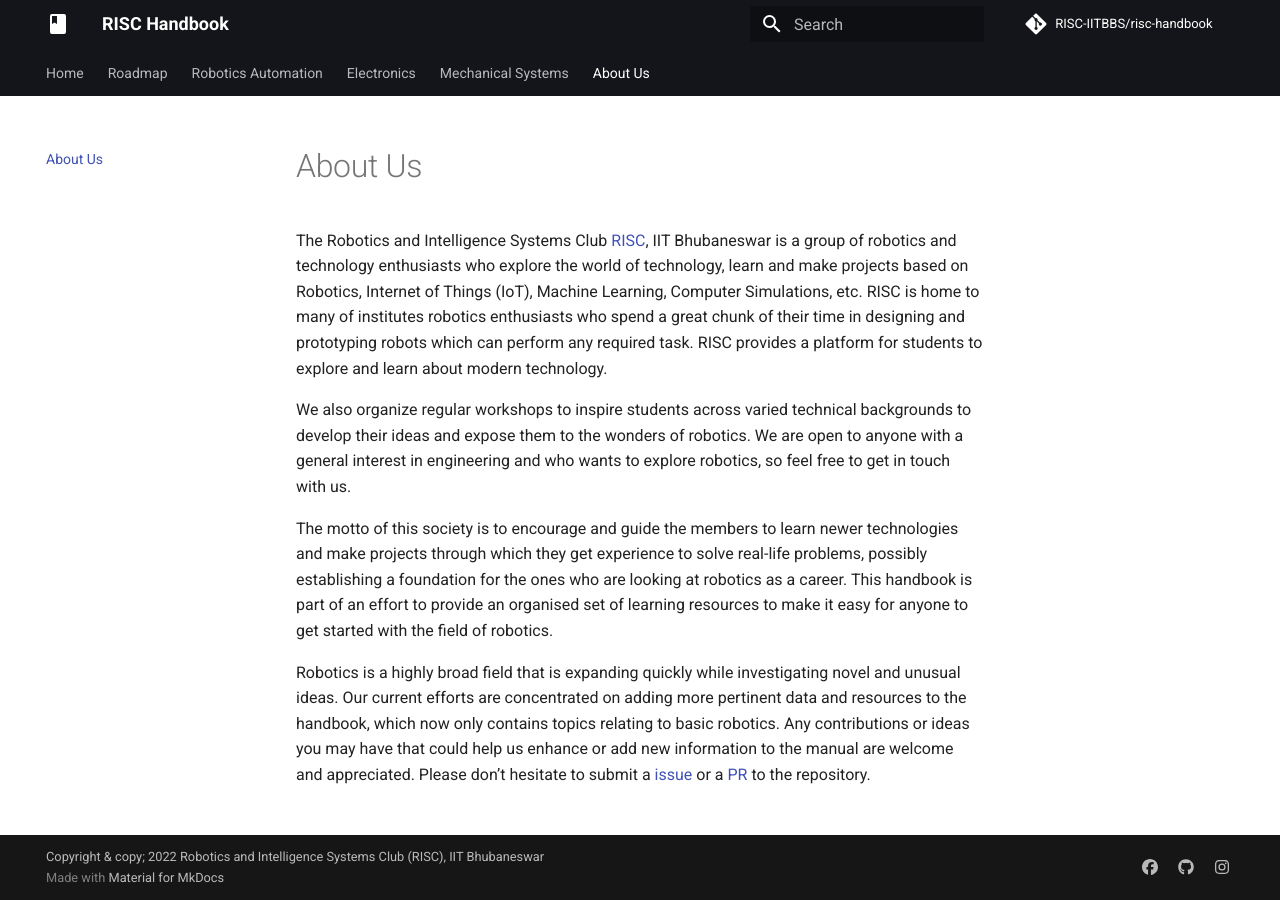
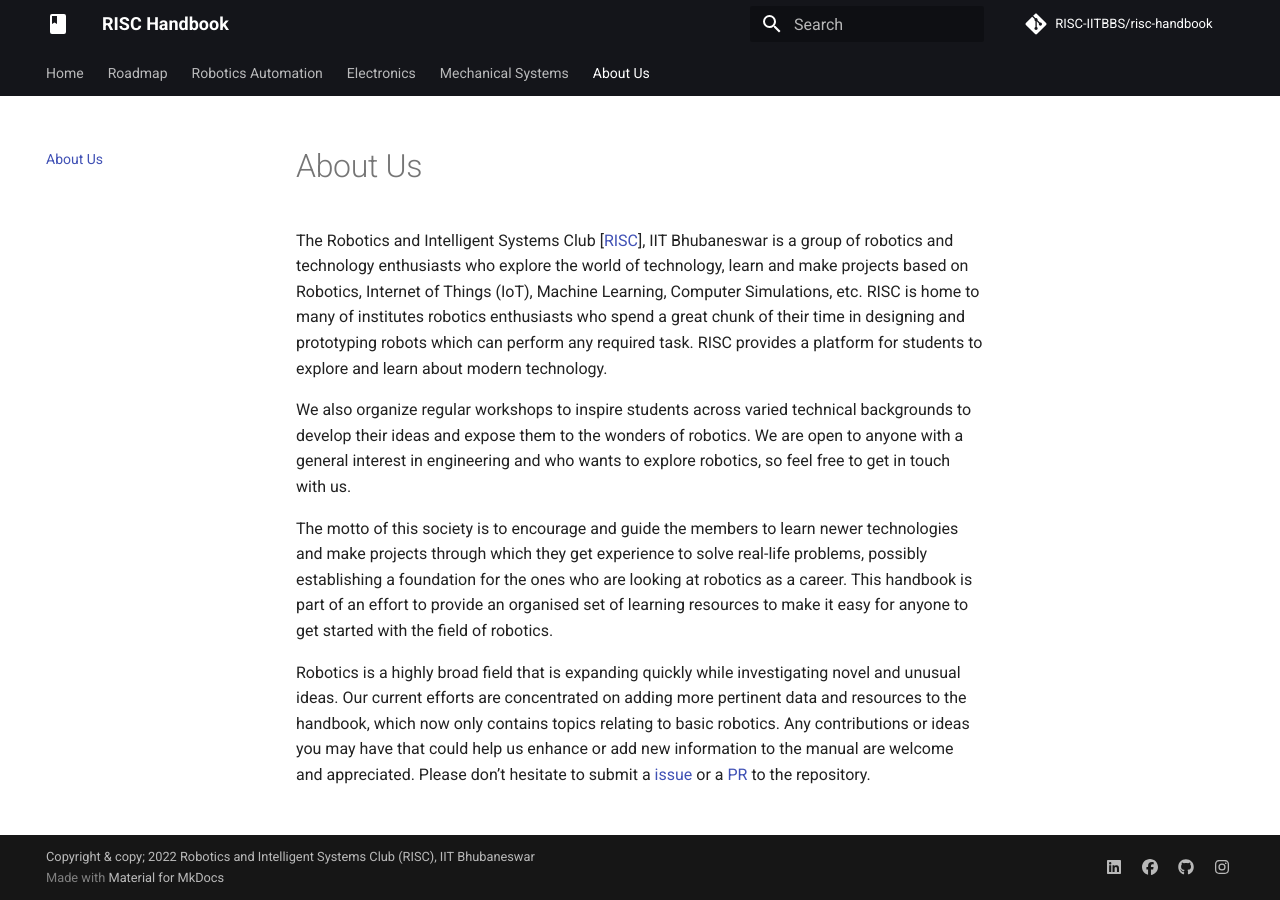
Before and after one commit to RISC-IITBBS/risc-handbook, an MkDocs documentation site: the page built from docs/about.md, in a window 1280 px wide. Built offline with MkDocs 1.6.1 and Material for MkDocs 9.7.7, drawn with Linux system fonts in a browser that asks for light colours; comment, search, counter and statistics services are not loaded.

```diff
--- a/docs/about.md
+++ b/docs/about.md
@@ -1,6 +1,6 @@
 # About Us
 
-The Robotics and Intelligence Systems Club [RISC](https://github.com/RISC-IITBBS), IIT Bhubaneswar is a group of robotics and technology enthusiasts who explore the world of technology, learn and make projects based on Robotics, Internet of Things (IoT), Machine Learning, Computer Simulations, etc. RISC is home to many of institutes robotics enthusiasts who spend a great chunk of their time in designing and prototyping robots which can perform any required task. RISC provides a platform for students to explore and learn about modern technology.
+The Robotics and Intelligent Systems Club [[RISC](https://github.com/RISC-IITBBS)], IIT Bhubaneswar is a group of robotics and technology enthusiasts who explore the world of technology, learn and make projects based on Robotics, Internet of Things (IoT), Machine Learning, Computer Simulations, etc. RISC is home to many of institutes robotics enthusiasts who spend a great chunk of their time in designing and prototyping robots which can perform any required task. RISC provides a platform for students to explore and learn about modern technology.
 
 We also organize regular workshops to inspire students across varied technical backgrounds to develop their ideas and expose them to the wonders of robotics. We are open to anyone with a general interest in engineering and who wants to explore robotics, so feel free to get in touch with us.
 
--- a/mkdocs.yml
+++ b/mkdocs.yml
@@ -4,9 +4,9 @@
 site_url: https://risc-iitbbs.github.io/risc-handbook/
 
 site_description: A beginners guide to Robotics
-site_author: Robotics and Intelligence Systems Club (RISC), IIT Bhubaneswar
+site_author: Robotics and Intelligent Systems Club (RISC), IIT Bhubaneswar
 
-copyright: 'Copyright & copy; 2022  Robotics and Intelligence Systems Club (RISC), IIT Bhubaneswar'
+copyright: 'Copyright & copy; 2022  Robotics and Intelligent Systems Club (RISC), IIT Bhubaneswar'
 
 
 # mkdocs setup
@@ -29,6 +29,8 @@
 
 extra:
   social:
+    - icon: fontawesome/brands/linkedin
+      link: https://www.linkedin.com/company/robotics-and-intelligent-systems-club/
 
     - icon: fontawesome/brands/facebook
       link: https://www.facebook.com/IIT-Bhubaneswar-Robotics-Club-RISC
```
Also changed, not shown: docs/index.md (+1 -1 lines), docs/images/Spaceship (3).png (added).
